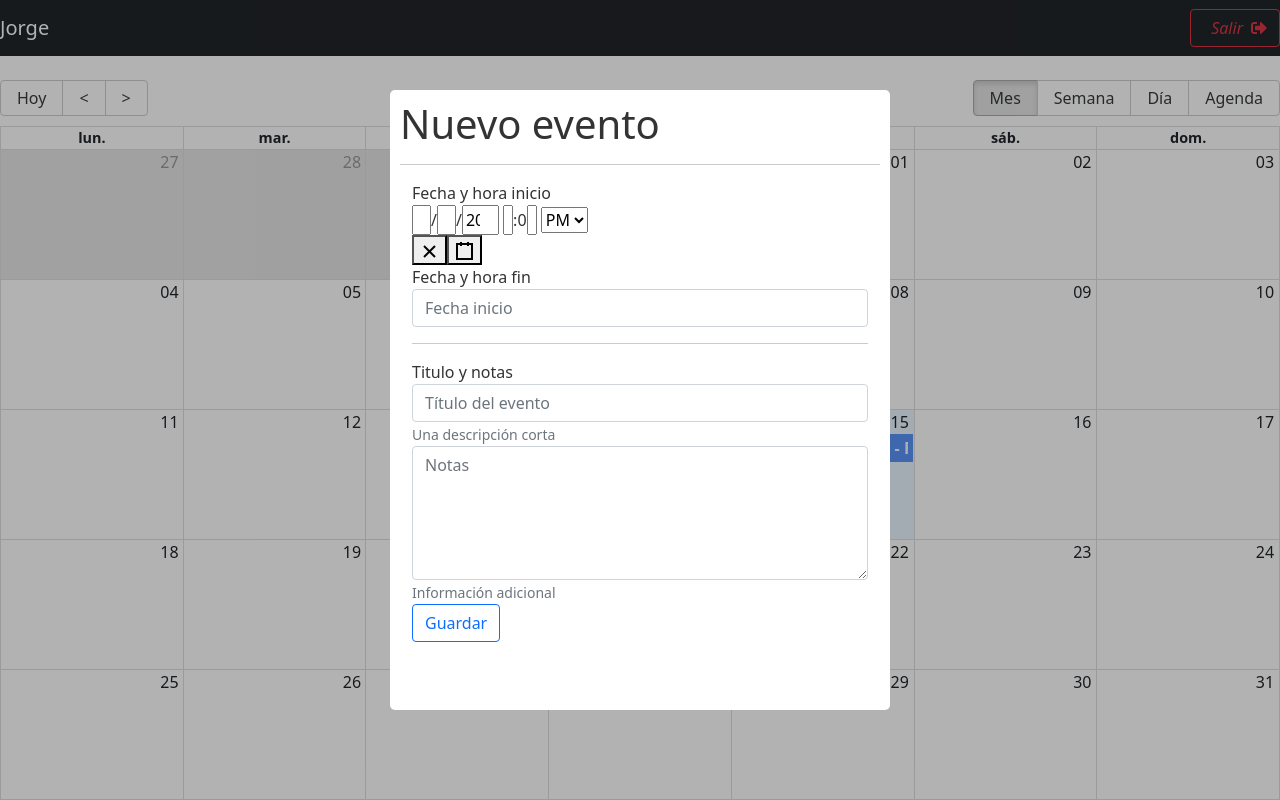
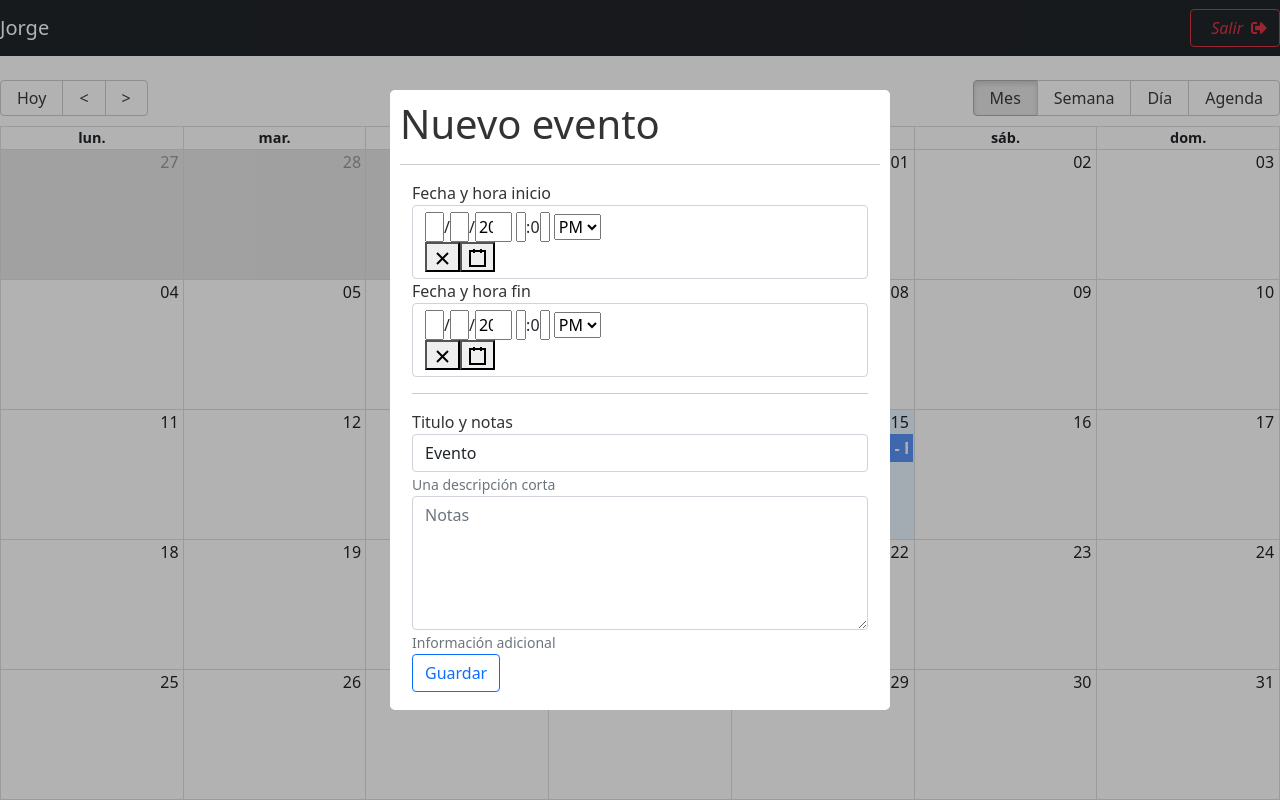
Before and after one commit to JorgeArancibia1/base-calendar, a React (Create React App) app: page / in a window 1280 px wide. Built offline with nearby package versions, Linux system fonts and the light colour scheme.

Commit message:
Hasta aqui funcionando la validacion de fecha

```diff
--- a/src/components/calendar/CalendarEvent.js
+++ b/src/components/calendar/CalendarEvent.js
@@ -1,5 +1,3 @@
-import React from "react";
-
 export const CalendarEvent = ({ event }) => {
 	console.log(event);
 	const { title, user } = event;
--- a/src/components/calendar/CalendarModal.js
+++ b/src/components/calendar/CalendarModal.js
@@ -1,7 +1,8 @@
 import Modal from "react-modal";
 import DateTimePicker from "react-datetime-picker";
 import moment from "moment";
-// import { useState } from "react";
+import { useState } from "react";
+import Swal from "sweetalert2";
 
 const customStyles = {
 	content: {
@@ -16,16 +17,63 @@ const customStyles = {
 
 Modal.setAppElement("#root");
 
-const startDate = moment().minutes(0).seconds(0).add(1, "hours"); // 3:00:00
+const now = moment().minutes(0).seconds(0).add(1, "hours"); // 3:00:00
+const nowPlus1 = now.clone().add(1, "hours");
 
 export const CalendarModal = () => {
 	// const [isOpen, setIsOpen] = useState(true);
+	const [dateStart, setDateStart] = useState(now.toDate());
+	const [dateEnd, setDateEnd] = useState(nowPlus1.toDate());
+	const [titleValid, setTitleValid] = useState(true);
+	const [formValues, setFormValues] = useState({
+		title: "Evento",
+		notes: "",
+		start: now.toDate(),
+		end: nowPlus1.toDate(),
+	});
+
+	const { notes, title, start, end } = formValues;
 
 	const closeModal = () => {
 		// setIsOpen(false);
 	};
 
-	const handleStartDateChange = () => {};
+	const handleStartDateChange = (e) => {
+		setDateStart(e);
+		setFormValues({
+			...formValues,
+			start: e,
+		});
+	};
+
+	const handleEndDateChange = (e) => {
+		setDateEnd(e);
+		setFormValues({
+			...formValues,
+			end: e,
+		});
+	};
+
+	const handleInputChange = ({ target }) => {
+		setFormValues({
+			...formValues,
+			[target.name]: target.value,
+		});
+	};
+
+	const HandleSumbitForm = (e) => {
+		e.preventDefault();
+
+		const momentStart = moment(start);
+		const momentEnd = moment(end);
+
+		if (momentStart.isSameOrAfter(momentEnd)) {
+			// Validacion para que la fecha fin sea siempre mayor a la de inicio
+			Swal.fire("error", "La fecha de fin debe ser mayor a la fecha de inicio");
+		}
+
+		if (title.trim().length < 2) return setTitleValid(false);
+	};
 
 	return (
 		<Modal
@@ -39,18 +87,25 @@ export const CalendarModal = () => {
 		>
 			<h1> Nuevo evento </h1>
 			<hr />
-			<form className="container">
+
+			<form className="container" onSubmit={HandleSumbitForm}>
 				<div className="form-group">
 					<label>Fecha y hora inicio</label>
 					<DateTimePicker
 						onChange={handleStartDateChange}
-						value={startDate.toDate()}
+						value={dateStart}
+						className="form-control"
 					/>
 				</div>
 
 				<div className="form-group">
 					<label>Fecha y hora fin</label>
-					<input className="form-control" placeholder="Fecha inicio" />
+					<DateTimePicker
+						onChange={handleEndDateChange}
+						value={dateEnd}
+						minDate={dateStart}
+						className="form-control"
+					/>
 				</div>
 
 				<hr />
@@ -58,10 +113,12 @@ export const CalendarModal = () => {
 					<label>Titulo y notas</label>
 					<input
 						type="text"
-						className="form-control"
+						className={`form-control ${!titleValid && "is-invalid"}`}
 						placeholder="Título del evento"
 						name="title"
 						autoComplete="off"
+						value={title}
+						onChange={handleInputChange}
 					/>
 					<small id="emailHelp" className="form-text text-muted">
 						Una descripción corta
@@ -75,6 +132,8 @@ export const CalendarModal = () => {
 						placeholder="Notas"
 						rows="5"
 						name="notes"
+						value={notes}
+						onChange={handleInputChange}
 					></textarea>
 					<small id="emailHelp" className="form-text text-muted">
 						Información adicional
--- a/src/index.css
+++ b/src/index.css
@@ -56,3 +56,13 @@ body {
 	outline: none;
 	padding: 10px;
 }
+
+/* DATEPICKER */
+
+.react-datetime-picker input:focus {
+	outline: none;
+}
+
+.react-datetime-picker__wrapper {
+	border: 0px solid gray !important;
+}
--- /dev/null
+++ b/src/redux/reducers/rootReducer.js
@@ -0,0 +1,6 @@
+import { combineReducers } from "redux";
+import { uiReducer } from "./uiReducers";
+
+export const rootReducer = combineReducers({
+	ui: uiReducer,
+});
--- /dev/null
+++ b/src/redux/types/types.js
@@ -0,0 +1,4 @@
+export const types = {
+	uiOpenModal: "[ui] Open modal",
+	uiCloseModal: "[ui] Close modal",
+};
```
Also changed, not shown: package.json (+6 -2 lines), src/redux/reducers/uiReducers.js (added, +18 -0 lines), src/redux/store/store.js (added, +13 -0 lines), src/components/auth/login.css (line endings or trailing spaces), 1 other file (tests, documents, lock files or other folders).
